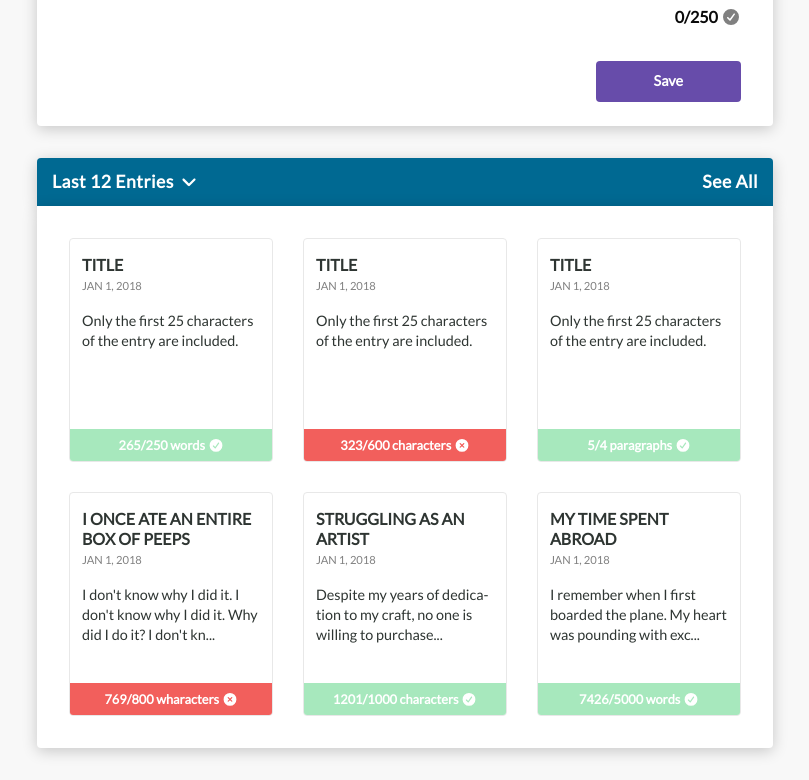
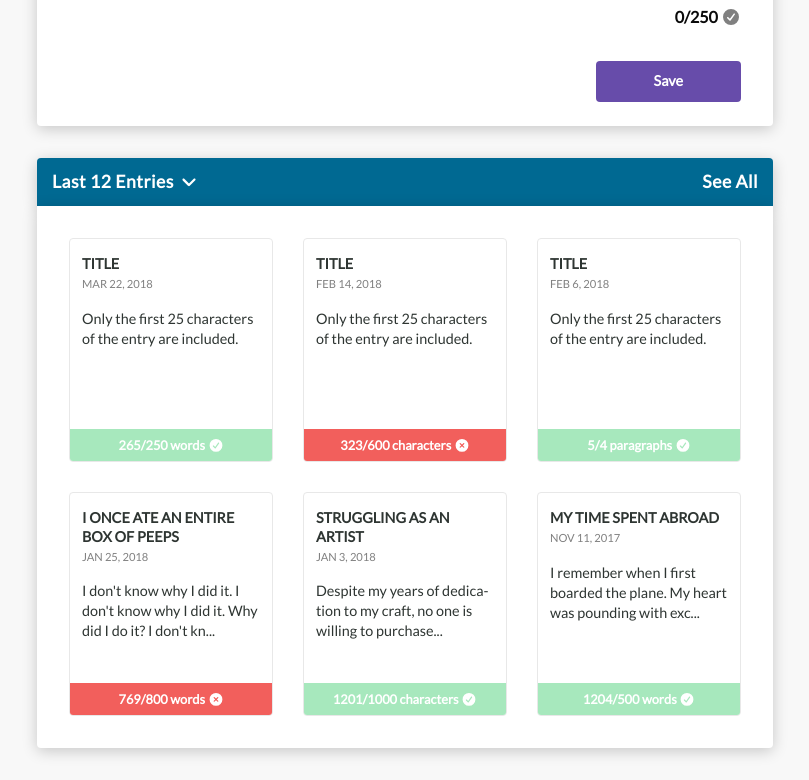
Before and after one commit to andrew-cloud/word-count, a website: page index.html in a window 1280 px wide. Shown: the part 492-1272 px from the top of the page, without its empty margins (235-1044 px from the left). Drawn offline with Linux system fonts and the light colour scheme.

Commit message:
leaving it in a good place
Signed-off-by: andrew-cloud <cloud.andr@gmail.com>

```diff
--- a/index.html
+++ b/index.html
@@ -99,49 +99,49 @@
                 <div class="large-4 medium-6 small-12 cell" data-open="exampleModal1">
                     <div class="entry">
                         <p class="title">Title</p>
-                        <p class="date">Jan 1, 2018</p>
+                        <p class="date">Mar 22, 2018</p>
                         <p class="teaser"> Only the first 25 characters of the entry are included.</p>
-                        <div class="goal-met">265/250 words <i class="fas fa-check-circle "></i></div>
+                        <div class="goal-met">265/250 words <i class="fas fa-check-circle"></i></div>
                     </div>
                 </div>
                 <div class="large-4 medium-6 small-12 cell" data-open="exampleModal2">
                     <div class="entry">
                         <p class="title">Title</p>
-                        <p class="date">Jan 1, 2018</p>
+                        <p class="date">Feb 14, 2018</p>
                         <p class="teaser"> Only the first 25 characters of the entry are included.</p>
-                        <div class="goal-unmet">323/600 characters <i class="fas fa-times-circle "></i></div>
+                        <div class="goal-unmet">323/600 characters <i class="fas fa-times-circle"></i></div>
                     </div>
                 </div>
                 <div class="large-4 medium-6 small-12 cell" data-open="exampleModal1">
                     <div class="entry">
                         <p class="title">Title</p>
-                        <p class="date">Jan 1, 2018</p>
+                        <p class="date">Feb 6, 2018</p>
                         <p class="teaser"> Only the first 25 characters of the entry are included.</p>
-                        <div class="goal-met">5/4 paragraphs <i class="fas fa-check-circle "></i></div>
+                        <div class="goal-met">5/4 paragraphs <i class="fas fa-check-circle"></i></div>
                     </div>
                 </div>
                 <div class="large-4 medium-6 small-12 cell" data-open="exampleModal2">
                     <div class="entry">
                         <p class="title">I once ate an entire box of peeps</p>
-                        <p class="date">Jan 1, 2018</p>
+                        <p class="date">Jan 25, 2018</p>
                         <p class="teaser">I don't know why I did it. I don't know why I did it. Why did I do it? I don't kn...</p>
-                        <div class="goal-unmet">769/800 wharacters <i class="fas fa-times-circle "></i></div>
+                        <div class="goal-unmet">769/800 words <i class="fas fa-times-circle"></i></div>
                     </div>
                 </div>
                 <div class="large-4 medium-6 small-12 cell" data-open="exampleModal1">
                     <div class="entry">
                         <p class="title">Struggling as an artist</p>
-                        <p class="date">Jan 1, 2018</p>
+                        <p class="date">Jan 3, 2018</p>
                         <p class="teaser">Despite my years of dedication to my craft, no one is willing to purchase...</p>
-                        <div class="goal-met">1201/1000 characters <i class="fas fa-check-circle "></i></div>
+                        <div class="goal-met">1201/1000 characters <i class="fas fa-check-circle"></i></div>
                     </div>
                 </div>
                 <div class="large-4 medium-6 small-12 cell" data-open="exampleModal1">
                     <div class="entry">
                         <p class="title">My time spent abroad</p>
-                        <p class="date">Jan 1, 2018</p>
+                        <p class="date">Nov 11, 2017</p>
                         <p class="teaser">I remember when I first boarded the plane. My heart was pounding with exc...</p>
-                        <div class="goal-met">7426/5000 words <i class="fas fa-check-circle"></i></div>
+                        <div class="goal-met">1204/500 words <i class="fas fa-check-circle"></i></div>
                     </div>
                 </div>
             </div>
--- a/scss/app.scss
+++ b/scss/app.scss
@@ -284,10 +284,10 @@ p {
     .title {
         font-weight: bold;
         text-transform: uppercase;
-        font-size: 1rem;
+        font-size: 0.9rem;
         margin-top: 1rem;
         margin-bottom: 0.1rem;
-        line-height: 1.25rem;
+        line-height: 1.15rem;
 
     }
 
```
Also changed, not shown: css/app.css.
